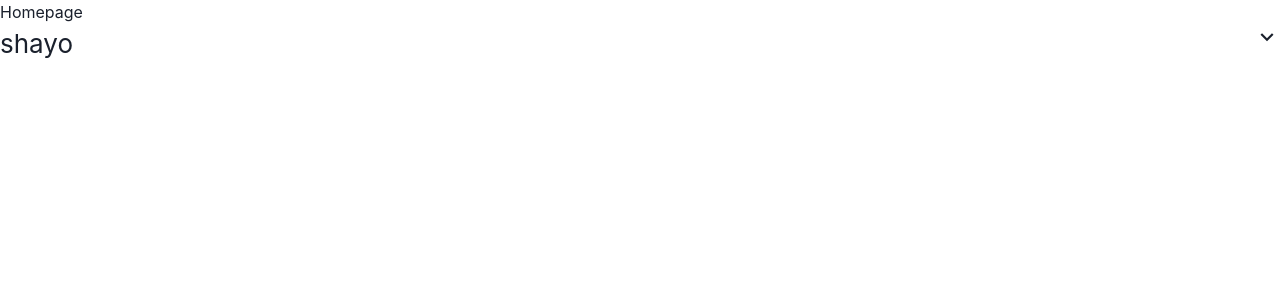
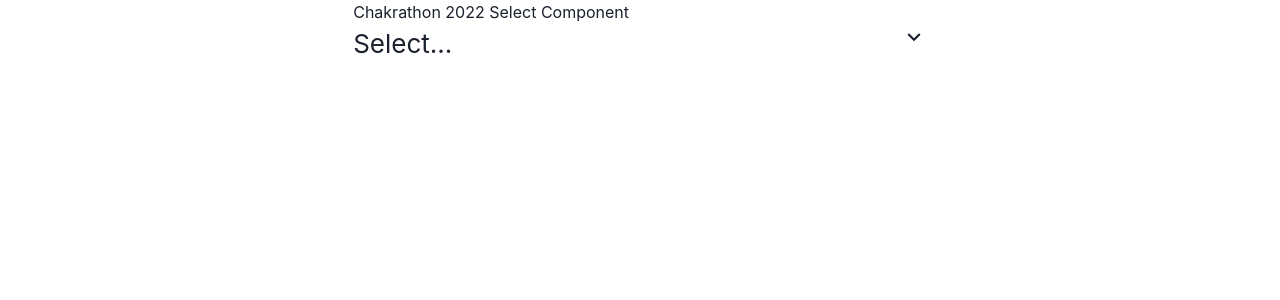
Before and after one commit to moyohussein/chakra-select, a React (Vite) app: page / in a window 1280 px wide. Shown: the top 300 px of the page. Built offline with nearby package versions, Linux system fonts and the light colour scheme.

Commit message:
chore: page

```diff
--- a/src/pages/index.tsx
+++ b/src/pages/index.tsx
@@ -1,4 +1,5 @@
-import { Text, BaseThemeTypings } from "@chakra-ui/react";
+import { Text, BaseThemeTypings, Container } from "@chakra-ui/react";
+import { useState } from "react";
 
 import Option from "../components/Option";
 import Select from "../components/Select";
@@ -6,10 +7,18 @@
 const Homepage = () => {
   return (
     <div>
-      <Text>Homepage</Text>
-      <Select placeholder="Select Option">
-        <Option label="shayo">Shayo</Option>
-      </Select>
+      <Container>
+        <Text>Chakrathon 2022 Select Component</Text>
+        <Select size="sm" variant="outline">
+          <Option value="a" label="Ayo">Ayo</Option>
+          <Option value="b" label="Bayo">Bayo</Option>
+          <Option value="c" label="Dayo">Dayo</Option>
+          <Option value="d" label="Layo">Layo</Option>
+          <Option value="e" label="Sayo">Sayo</Option>
+          <Option value="f" label="Tayo">Tayo</Option>
+          <Option value="g" label="Wayo">Wayo</Option>
+        </Select>
+      </Container>
     </div>
   );
 };
```
